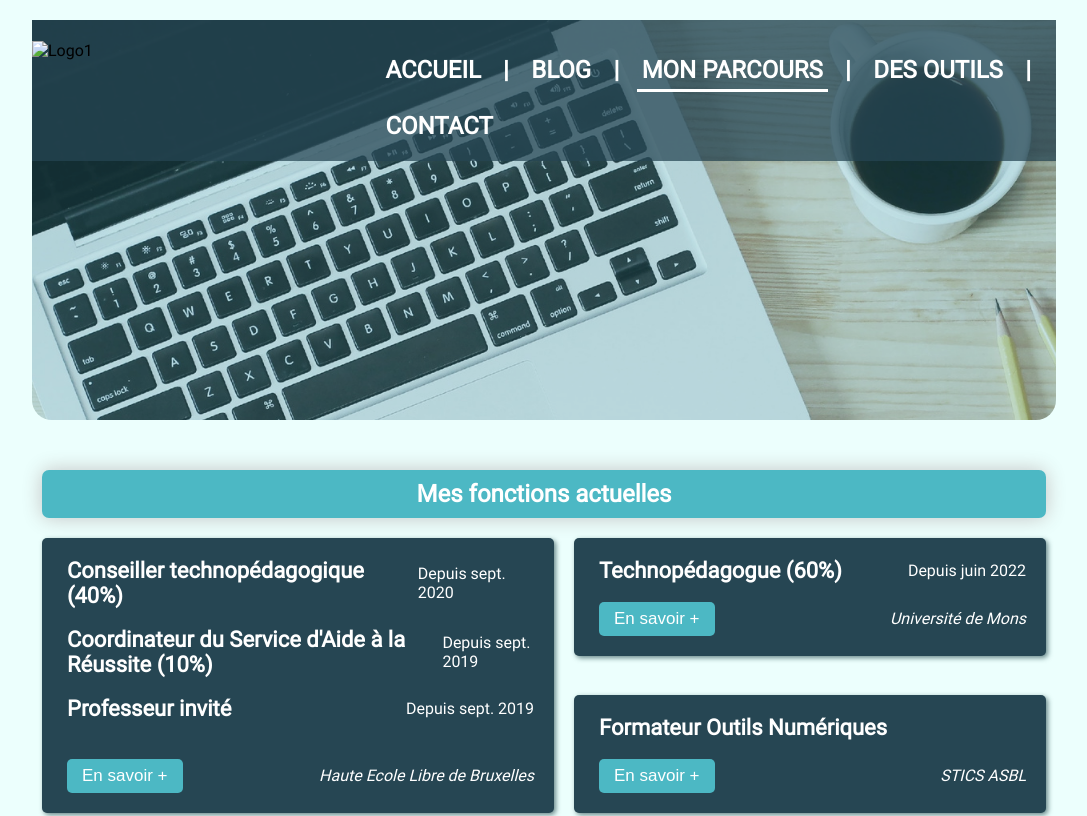
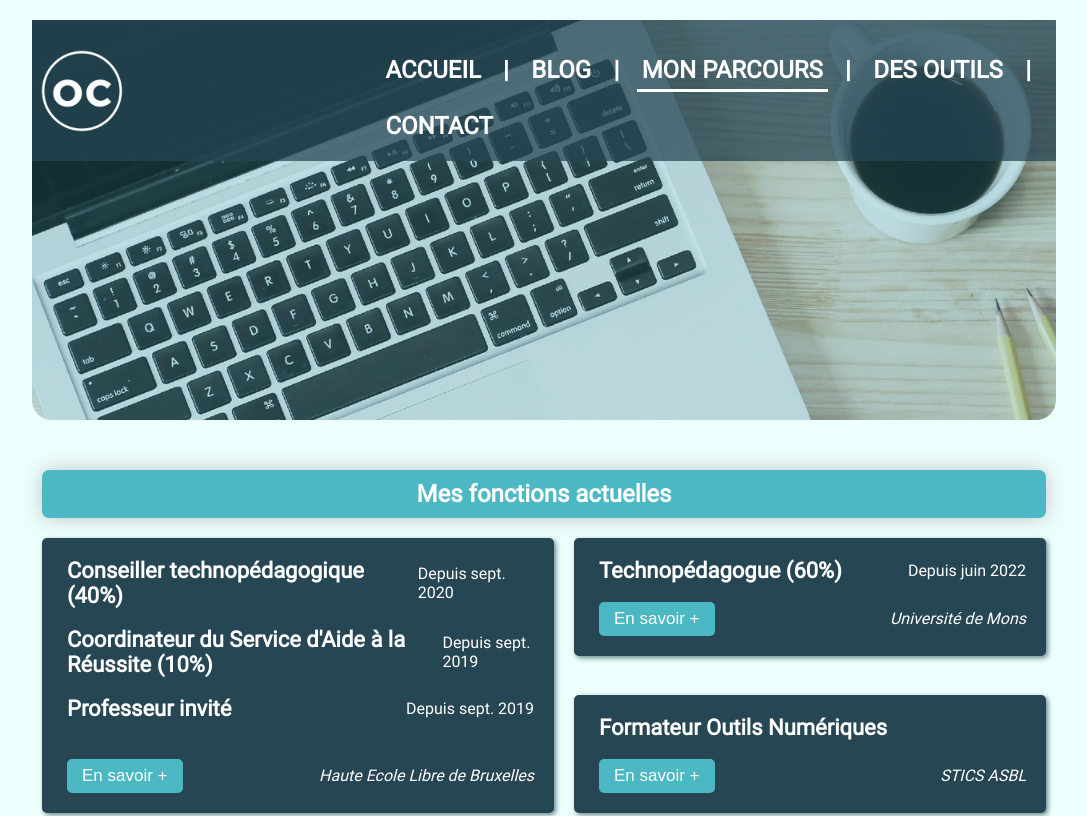
Before and after one commit to OlivierCastin/OlivierCastin.github.io, a plain HTML site: page Mon_Parcours.html in a window 1280 px wide. Shown: the top 816 px of the page, without its empty margins (96-1183 px from the left). Drawn offline with Linux system fonts and the light colour scheme.

Commit message:
Update Mon_Parcours.html

```diff
--- a/Mon_Parcours.html
+++ b/Mon_Parcours.html
@@ -13,7 +13,7 @@
 
     <header id="myHeader" class="myHeader3">
       <div class="logo">
-        <img src="/Site_Perso_1/img/Logo1.png" alt="Logo1" />
+        <img src="/img/Logo1.png" alt="Logo1" />
       </div>
       <!-- ================== Navigation ================== -->
       <nav class="navigation">
```
